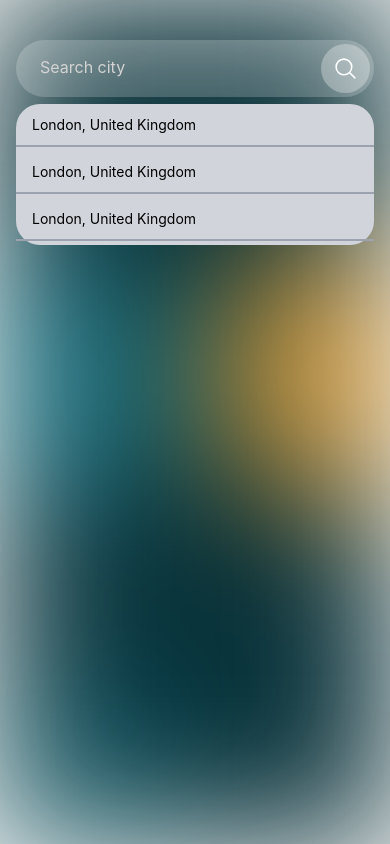
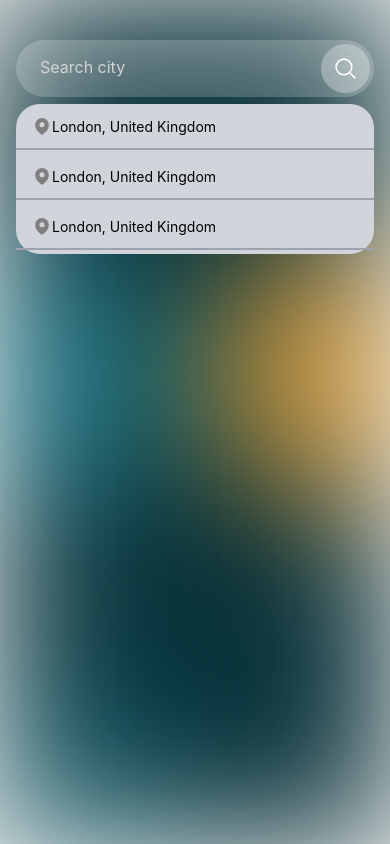
Before and after one commit to jurecapuder/react_native_weather, a React Native app: screen /Home in a window 390 px wide. Both pictures are taken after a click on the element 345 px from the left and 68 px from the top of the page. Built offline with nearby package versions, Linux system fonts and the light colour scheme.

Commit message:
Add MapPinIcon to HomeScreen

```diff
--- a/screens/HomeScreen.js
+++ b/screens/HomeScreen.js
@@ -4,6 +4,7 @@ import { StatusBar } from 'expo-status-bar';
 import { theme } from "../theme";
 
 import { MagnifyingGlassIcon } from 'react-native-heroicons/outline';
+import { MapPinIcon } from 'react-native-heroicons/solid';
 
 export default function HomeScreen() {
   const [showSearch, toggleSearch] = useState(false);
@@ -61,6 +62,11 @@ export default function HomeScreen() {
                         key={index}
                         className="flex-row items-center border-0 p-3 px-4 mb-1 border-b-2 border-b-gray-400"
                       >
+                        <MapPinIcon
+                          size="20"
+                          color="gray"
+                        />
+
                         <Text>
                           London, United Kingdom
                         </Text>
```
